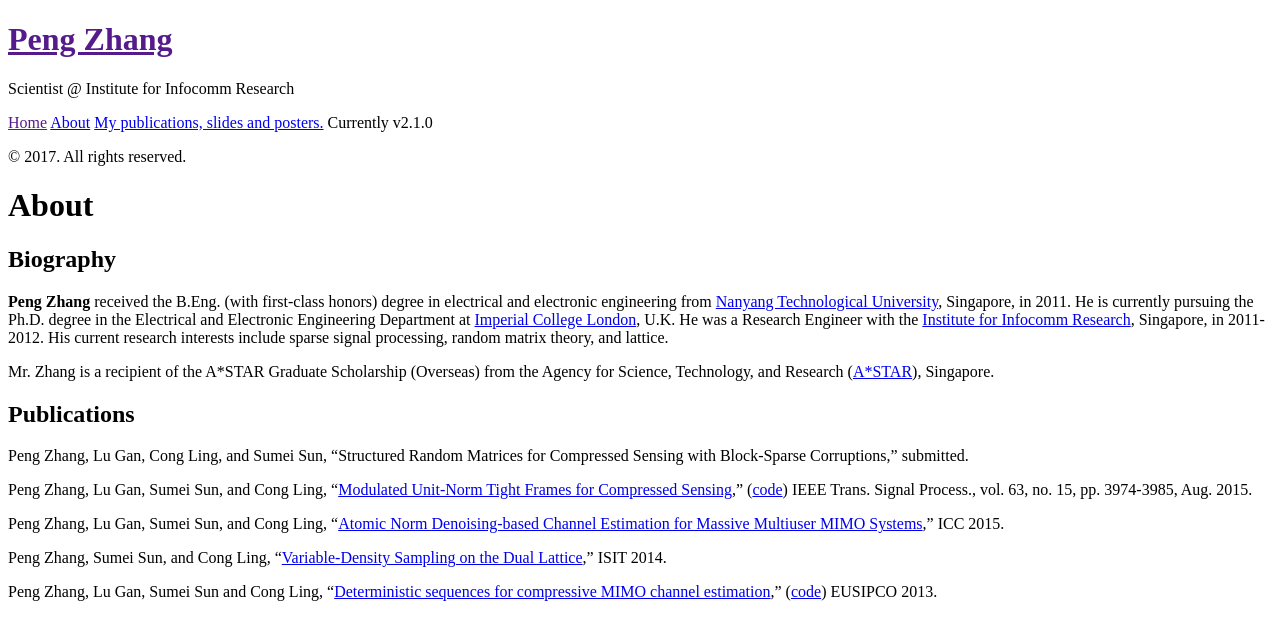
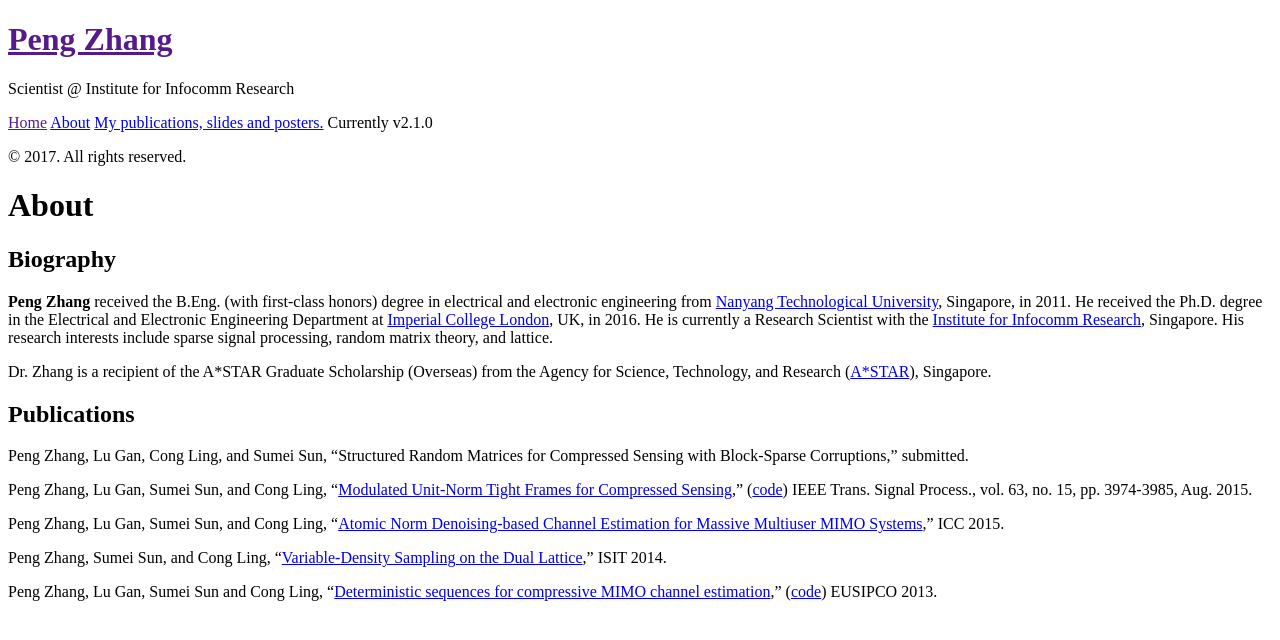
Before and after one commit to p-zhang/p-zhang.github.io, a Jekyll site: the page built from about.md, in a window 1280 px wide. Shown: the top 640 px of the page. Built offline with Jekyll 4.4.1, drawn with Linux system fonts in a browser that asks for light colours; Markdown is read by kramdown in place of the engine named in the settings.

Commit message:
Update about.md

```diff
--- a/about.md
+++ b/about.md
@@ -6,9 +6,9 @@ published: true
 
 
 ## Biography
-**Peng Zhang** received the B.Eng. (with first-class honors) degree in electrical and electronic engineering from [Nanyang Technological University](http://www.ntu.edu.sg/Pages/home.aspx), Singapore, in 2011. He is currently pursuing the Ph.D. degree in the Electrical and Electronic Engineering Department at [Imperial College London](https://www.imperial.ac.uk/), U.K. He was a Research Engineer with the [Institute for Infocomm Research](http://www.i2r.a-star.edu.sg/), Singapore, in 2011-2012. His current research interests include sparse signal processing, random matrix theory, and lattice.
+**Peng Zhang** received the B.Eng. (with first-class honors) degree in electrical and electronic engineering from [Nanyang Technological University](http://www.ntu.edu.sg/Pages/home.aspx), Singapore, in 2011. He received the Ph.D. degree in the Electrical and Electronic Engineering Department at [Imperial College London](https://www.imperial.ac.uk/), UK, in 2016. He is currently a Research Scientist with the [Institute for Infocomm Research](http://www.i2r.a-star.edu.sg/), Singapore. His research interests include sparse signal processing, random matrix theory, and lattice.
 
-Mr. Zhang is a recipient of the A*STAR Graduate Scholarship (Overseas) from the Agency for Science, Technology, and Research ([A*STAR](http://www.a-star.edu.sg/)), Singapore.
+Dr. Zhang is a recipient of the A*STAR Graduate Scholarship (Overseas) from the Agency for Science, Technology, and Research ([A*STAR](http://www.a-star.edu.sg/)), Singapore.
 
 ## Publications
 Peng Zhang, Lu Gan, Cong Ling, and Sumei Sun, "Structured Random Matrices for Compressed Sensing with Block-Sparse Corruptions," submitted.
```
